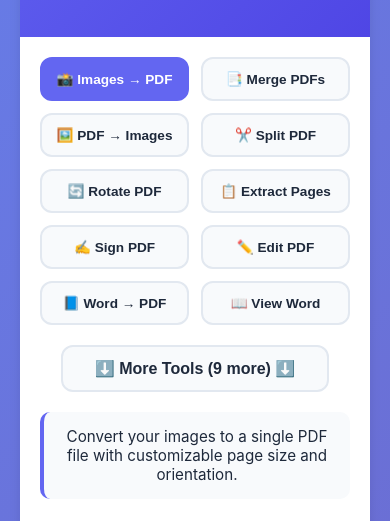
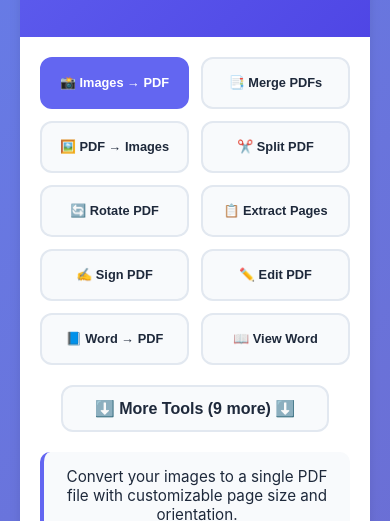
Before and after one commit to adedotun/UtilityApp, a plain HTML site: page index.html in a window 390 px wide. Shown: the part 274-795 px from the top of the page. Drawn offline with nearby package versions, Linux system fonts and the light colour scheme; a script that the page names is missing.

Commit message:
Update styles for mode selector and buttons, improving layout and responsiveness. Adjust padding, font sizes, and grid configurations for better user experience.

```diff
--- a/styles.css
+++ b/styles.css
@@ -123,22 +123,29 @@ main {
 /* Mode Selector */
 .mode-selector {
     display: grid;
-    grid-template-columns: repeat(auto-fit, minmax(140px, 1fr));
+    grid-template-columns: repeat(auto-fit, minmax(160px, 1fr));
     gap: 12px;
     margin-bottom: 20px;
 }
 
 .mode-btn {
-    padding: 14px 12px;
+    padding: 12px 10px;
     background: var(--bg-color);
     border: 2px solid var(--border-color);
     border-radius: 12px;
-    font-size: 0.95rem;
-    font-weight: 600;
-    cursor: pointer;
-    transition: all 0.3s ease;
-    color: var(--text-color);
-    white-space: nowrap;
+    font-size: 0.85rem;
+    font-weight: 600;
+    cursor: pointer;
+    transition: all 0.3s ease;
+    color: var(--text-color);
+    white-space: normal;
+    word-wrap: break-word;
+    min-height: 52px;
+    display: flex;
+    align-items: center;
+    justify-content: center;
+    text-align: center;
+    line-height: 1.3;
 }
 
 .mode-btn:hover {
@@ -185,7 +192,7 @@ main {
 
 .mode-selector-extra {
     display: grid;
-    grid-template-columns: repeat(auto-fit, minmax(140px, 1fr));
+    grid-template-columns: repeat(auto-fit, minmax(165px, 1fr));
     gap: 12px;
     margin-bottom: 20px;
 }
@@ -1464,9 +1471,14 @@ footer a:hover {
         grid-template-columns: repeat(2, 1fr);
     }
 
+    .mode-selector-extra {
+        grid-template-columns: repeat(2, 1fr);
+    }
+
     .mode-btn {
-        font-size: 0.85rem;
-        padding: 12px 8px;
+        font-size: 0.8rem;
+        padding: 12px 6px;
+        min-height: 52px;
     }
 
     .drop-zone {
```
